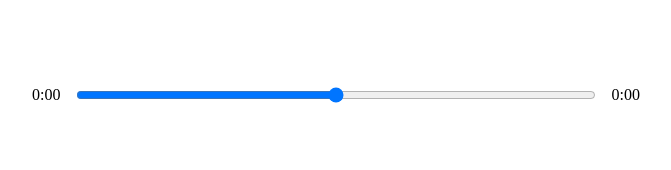
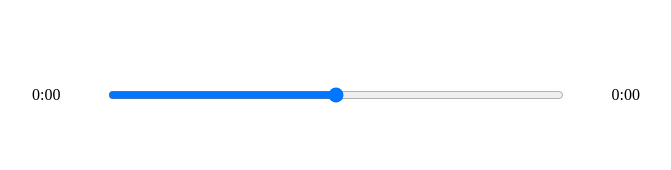
Before and after one commit to jonasDeprund/musicplayer, a React (Create React App) app: page / in a window 1280 px wide. Shown: the part 410-580 px from the top of the page, without its empty margins (304-975 px from the left). Built offline with nearby package versions, Linux system fonts and the light colour scheme.

Commit message:
range added

```diff
--- a/src/components/Player.js
+++ b/src/components/Player.js
@@ -9,6 +9,7 @@ import {
 const Player = ({ currentSong, isPlaying, setIsPlaying }) => {
   // Ref
   const audioRef = useRef(null)
+
   // Event handlers
   const playSongHandler = () => {
     if (isPlaying) {
@@ -24,6 +25,10 @@ const Player = ({ currentSong, isPlaying, setIsPlaying }) => {
     const duration = e.target.duration
     setSongInfo({ ...songInfo, currentTime: current, duration: duration })
   }
+  const dragHandler = (e) => {
+    audioRef.current.currentTime = e.target.value
+    setSongInfo({ ...songInfo, currentTime: e.target.value })
+  }
 
   const getTime = (time) => {
     return Math.floor(time / 60) + ':' + ('0' + Math.floor(time % 60)).slice(-2)
@@ -37,7 +42,13 @@ const Player = ({ currentSong, isPlaying, setIsPlaying }) => {
     <div className="player">
       <div className="time-control">
         <p>{getTime(songInfo.currentTime)}</p>
-        <input type="range" />
+        <input
+          min={0}
+          max={songInfo.duration}
+          value={songInfo.currentTime}
+          type="range"
+          onChange={dragHandler}
+        />
         <p>{getTime(songInfo.duration)}</p>
       </div>
       <div className="play-control">
--- a/src/styles/_player.scss
+++ b/src/styles/_player.scss
@@ -11,7 +11,7 @@
   display: flex;
   input {
     width: 100%;
-    padding: 1rem 2rem;
+    margin: 1rem 2rem;
   }
   p {
     padding: 1rem;
```
